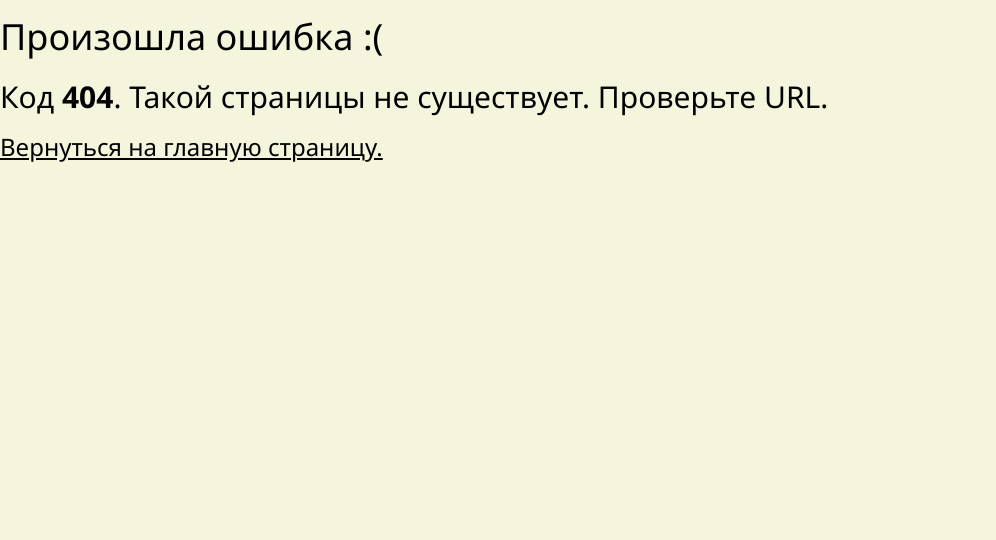
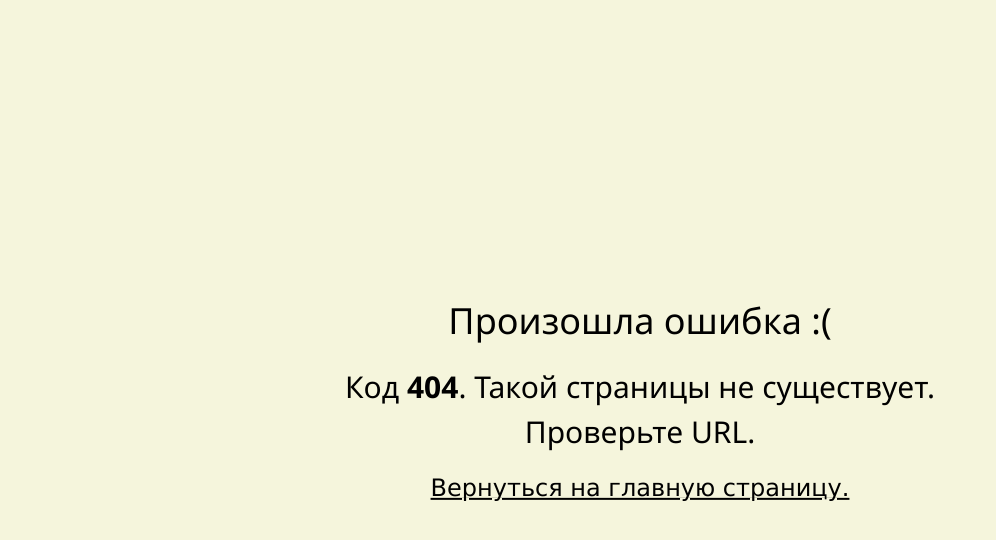
Before and after one commit to moevm/bsc-Python-code-obfuscation, a Flask app: page /view_db/1 in a window 1280 px wide. Shown: the top 540 px of the page, without its empty margins (0-996 px from the left). Run offline with Flask 2, Linux system fonts and the light colour scheme.

Commit message:
add styles for error page

```diff
--- a/app/templates/error.html
+++ b/app/templates/error.html
@@ -12,12 +12,22 @@
 
     {{ super() }}
 
-    <h1>Произошла ошибка :(</h1>
+    <div class="w3-auto">
+        <div class="w3-display-middle">
+            <div class="w3-container w3-animate-opacity w3-center">
+                <div class="w3-section w3-xxlarge">
+                    <h1>Произошла ошибка :(</h1>
+                </div>
 
-    <h2>Код <b>{{ code }}</b>. {{ msg }}</h2>
+                <div class="w3-section w3-xxlarge">
+                    <h2>Код <b>{{ code }}</b>. {{ msg }}</h2>
+                </div>
 
-    <h3>
-        <a class="w3-hover-light-gray" href="{{ url_for('index_page') }}">Вернуться на главную страницу.</a>
-    </h3>
+                <div class="w3-section w3-hover-pale-red w3-xlarge">
+                    <a href="{{ url_for('index_page') }}">Вернуться на главную страницу.</a>
+                </div>
+            </div>
+        </div>
+    </div>
 
 {% endblock %}
```
